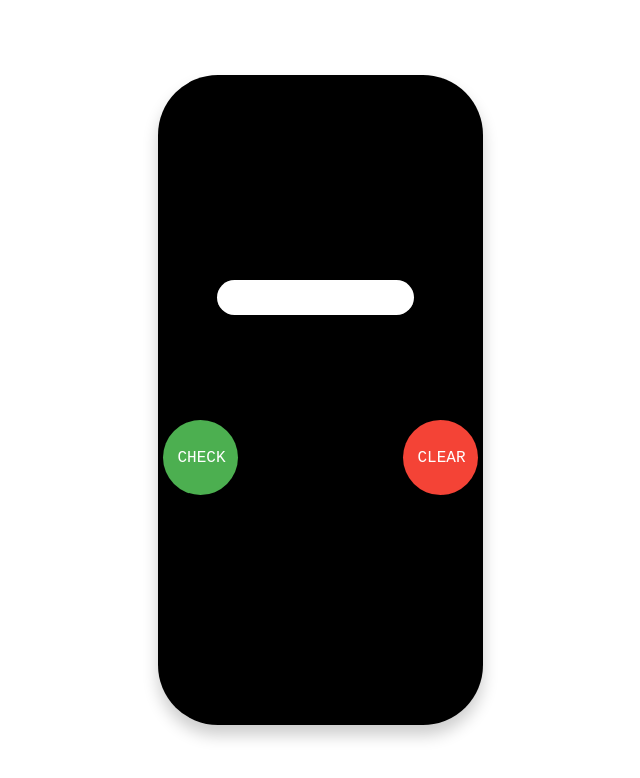
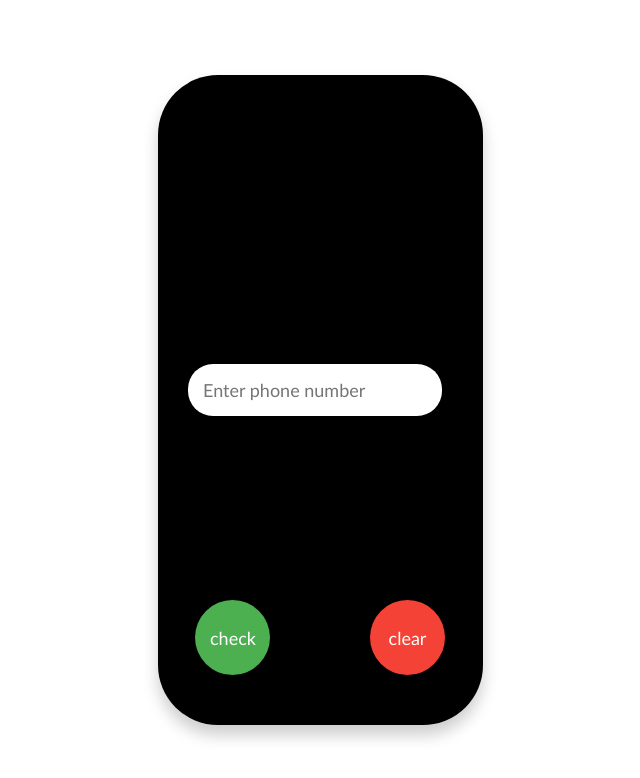
Before and after one commit to macrisconstantine/phone-number-validator, a plain HTML site: page index.html in a window 1280 px wide. Shown: the whole page, without its empty margins (320-960 px from the left). Drawn offline with Linux system fonts and the light colour scheme.

Commit message:
add fun style

```diff
--- a/index.html
+++ b/index.html
@@ -5,13 +5,13 @@
   </head>
   <main>
     <div id="phoneContainer">
-      <input id="user-input" class="input-field"/>
-      <div id="button-div">
-          <button id="check-btn" class="btn" onClick="checkClick();"> CHECK </button>
-          <button id="clear-btn" class="btn" onClick="clearClick();"> CLEAR </button>
-      </div>
+      <input id="user-input" class="input-field" placeholder="Enter phone number"/>
       <div id="results-div">
 
+      </div>
+      <div id="button-div">
+          <button id="check-btn" class="btn" onClick="checkClick();"> check </button>
+          <button id="clear-btn" class="btn" onClick="clearClick();"> clear </button>
       </div>
     </div>
   </main>
--- a/styles.css
+++ b/styles.css
@@ -23,18 +23,21 @@ body {
 }
 
 .input-field {
-    padding: 10px;
+    padding: 15px;
     border: none;
     border-radius: 25px;
     margin-right: 10px;
+    font-size: 18px;
+    font-family: 'Trebuchet MS', 'Lucida Sans Unicode', 'Lucida Grande', 'Lucida Sans', Arial, sans-serif
 }
 
 #button-div {
-    margin-top: 100px;
+    margin-top: 180px;
     display: flex;
     flex-direction: row !important;
     justify-content: space-between;
-    width: 100%;
+    width: 300px;
+    position: absolute;
 }
 
 .btn {
@@ -44,10 +47,11 @@ body {
     cursor: pointer;
     width: 75px;
     height: 75px;
-    font-family: monospace;
-    font-size: 16px;
-    margin: 5px;
+    font-family: 'Trebuchet MS', 'Lucida Sans Unicode', 'Lucida Grande', 'Lucida Sans', Arial, sans-serif;
+    font-size: 18px;
+    margin: 25px;
     text-align: center;
+    margin-top: 320px;
 }
 
 #check-btn {
@@ -63,4 +67,5 @@ body {
 #results-div {
     margin-top: 20px;
     color: white;
+    max-height: fit-content;
 }
```
